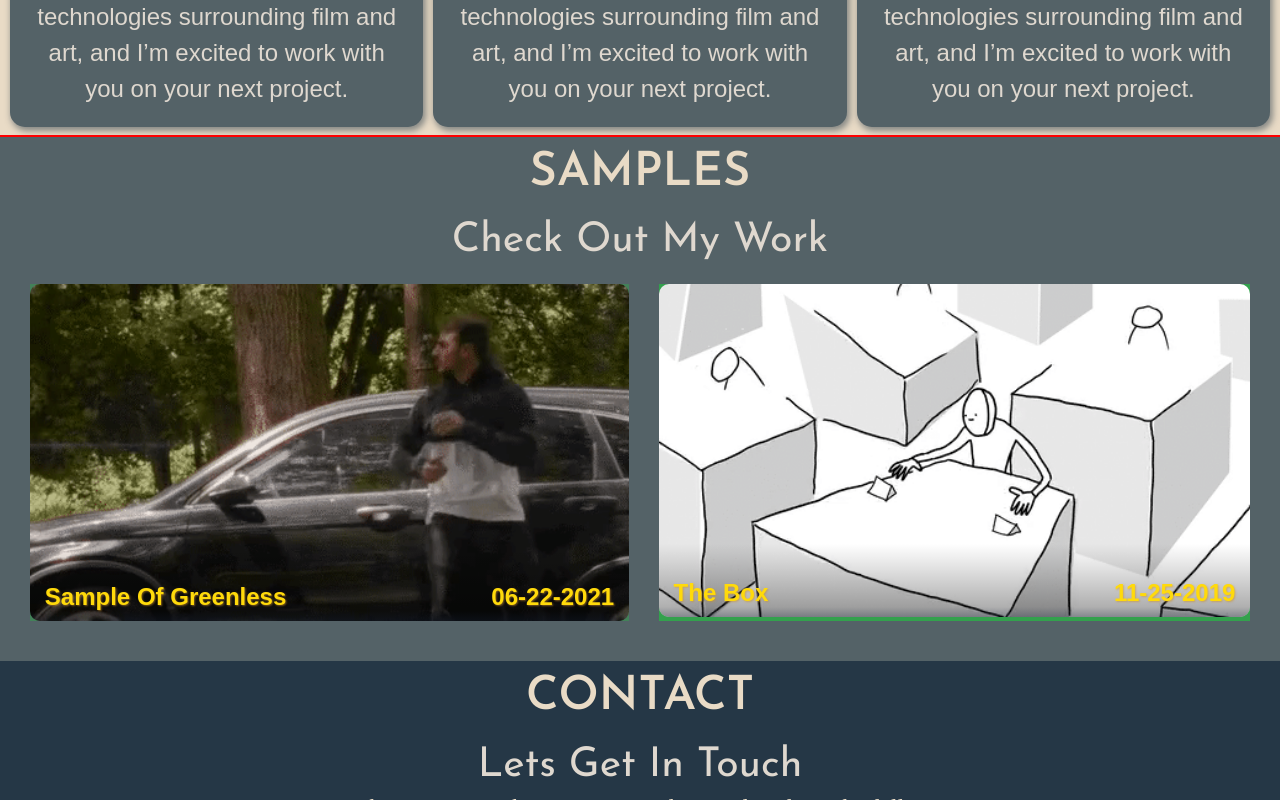
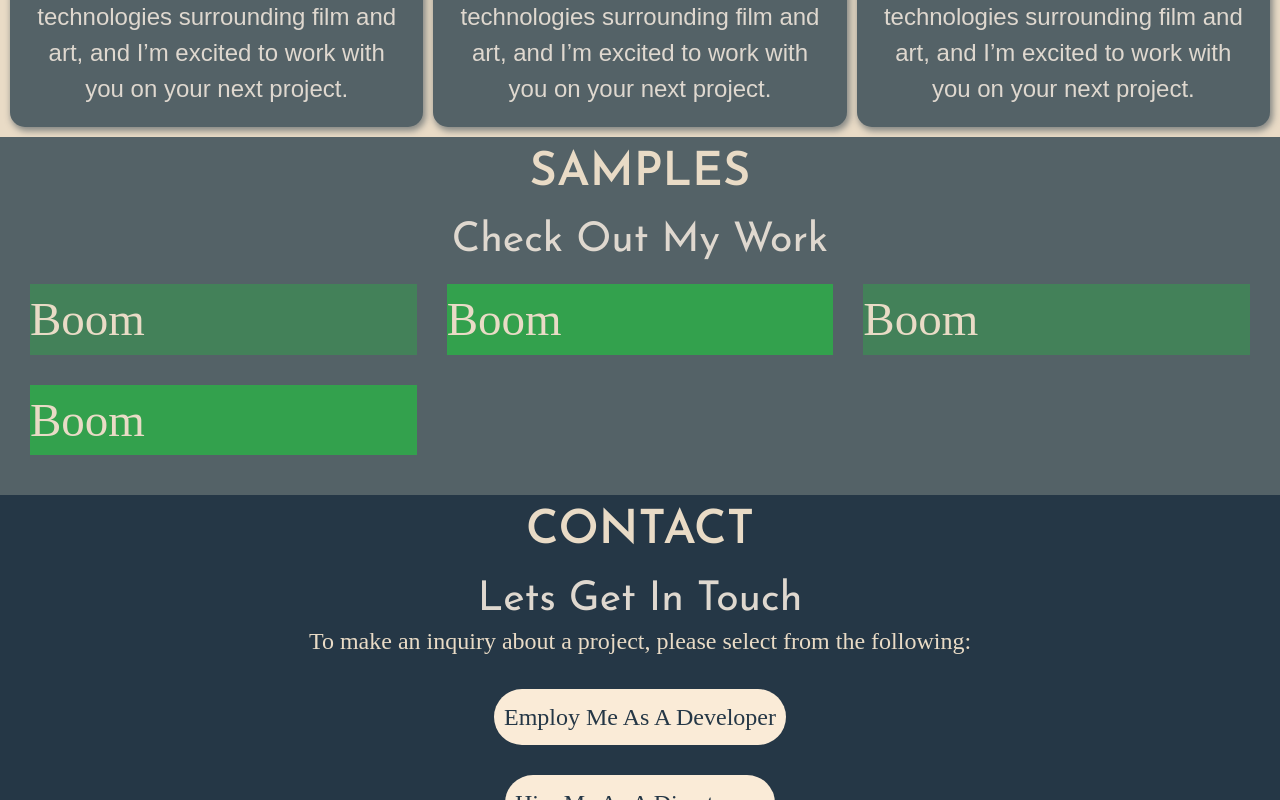
Before and after one commit to brunoarnabar/film-portfolio-deployment, a React (Create React App) app: page / in a window 1280 px wide. Shown: the part 2000-2800 px from the top of the page. Built offline with nearby package versions, Linux system fonts and the light colour scheme; a web font is replaced by a local one.

Commit message:
Fixing Preview

```diff
--- a/src/Components/Sample/Films/FilmInstance/filmInstance.scss
+++ b/src/Components/Sample/Films/FilmInstance/filmInstance.scss
@@ -5,6 +5,8 @@
   // box-model
   height: 100%;
   min-height: 100vh;
+  /* mobile viewport bug fix */
+  min-height: -webkit-fill-available;
 
   background: #ffefba; /* fallback for old browsers */
   background: -webkit-linear-gradient(
--- a/src/Components/Sample/Sample.jsx
+++ b/src/Components/Sample/Sample.jsx
@@ -34,10 +34,20 @@ export default function Samples() {
       </div>
       <div className="SamplePreviewContainers text-neutral-400">
         <div className="SamplePreview fs-heading">
-          <Preview {...GreenlessInfo} />
+          {/* <Preview {...GreenlessInfo} /> */}
+          Boom
         </div>
         <div className="SamplePreview fs-heading">
-          <Preview {...TheBoxInfo} />
+          {/* <Preview {...TheBoxInfo} /> */}
+          Boom
+        </div>
+        <div className="SamplePreview fs-heading">
+          {/* <Preview {...GreenlessInfo} /> */}
+          Boom
+        </div>
+        <div className="SamplePreview fs-heading">
+          {/* <Preview {...TheBoxInfo} /> */}
+          Boom
         </div>
       </div>
     </div>
--- a/src/Components/Sample/sample.scss
+++ b/src/Components/Sample/sample.scss
@@ -9,7 +9,6 @@
   gap: 2rem;
   padding: 0 0 2rem 0;
   background-color: var(--clr-primary-400);
-  outline: red 2px solid;
 }
 
 .SamplePreviewContainers {
@@ -19,7 +18,6 @@
   // box-model
   gap: 2rem;
   padding: 0 0 2rem 0;
-
 }
 
 // $max-col-count: 1;
@@ -52,7 +50,7 @@ $max-col-count: 2;
   @for $i from 1 through $max-col-count {
     .SamplePreview:nth-child(#{$max-col-count}n + #{$i}) {
       grid-column: $i;
-      background: rgba(0, 255, 38, calc($i * .2));
+      background: rgba(0, 255, 38, calc($i * 0.2));
     }
   }
 }
```
